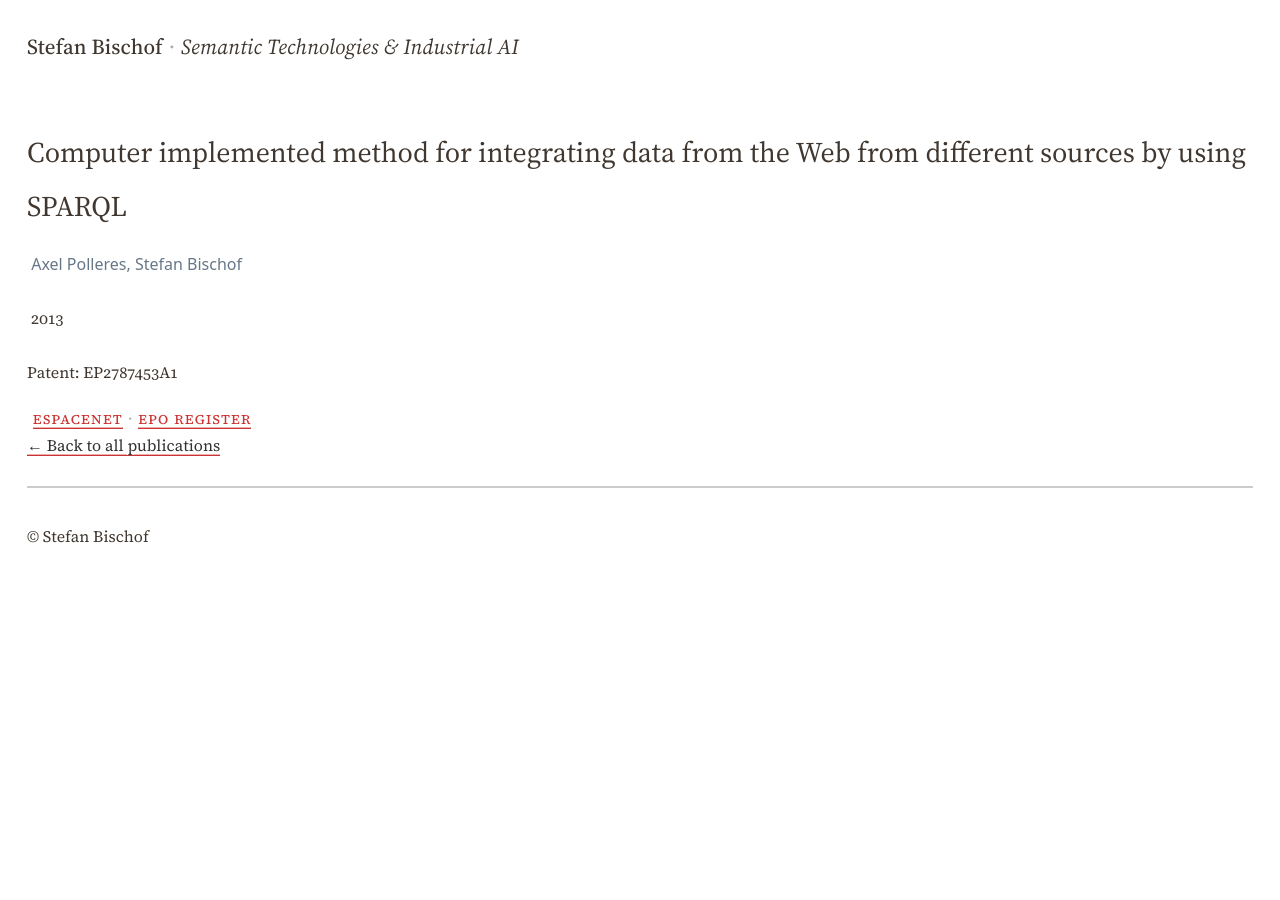
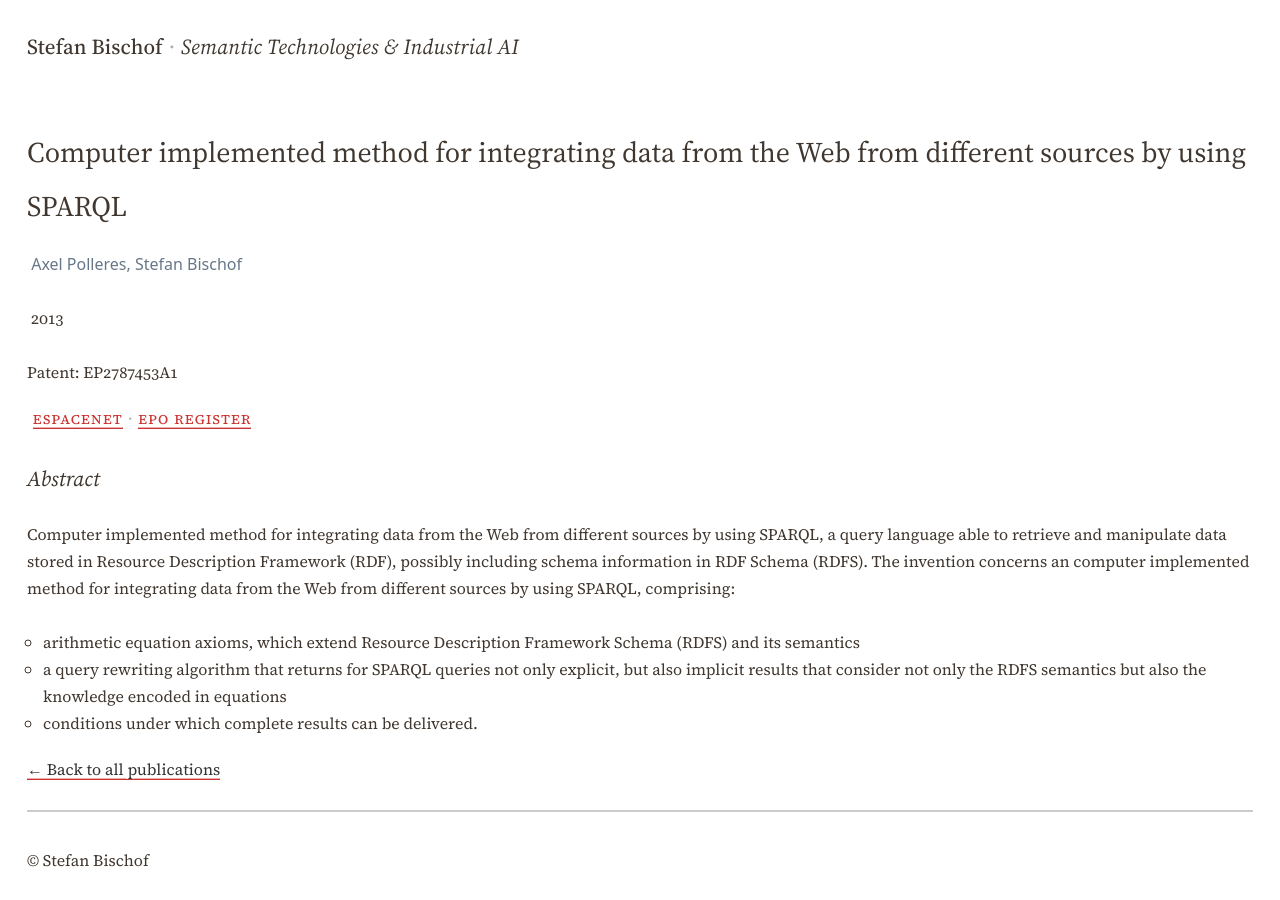
Before and after one commit to stefanbischof/stefanbischof.github.io, a Jekyll site: the page built from _publications/2013-patent-integrate-web-data-sparql.md, in a window 1280 px wide. Built offline with Jekyll 4.4.1, drawn with Linux system fonts in a browser that asks for light colours.

Commit message:
add abstracts to patents

```diff
--- a/_publications/2013-patent-integrate-web-data-sparql.md
+++ b/_publications/2013-patent-integrate-web-data-sparql.md
@@ -12,4 +12,9 @@ links:
     url: https://worldwide.espacenet.com/publicationDetails/biblio?FT=D&date=20141008&DB=EPODOC&locale=en_EP&CC=EP&NR=2787453A1&KC=A1
   - label: EPO Register
     url: https://register.epo.org/application?number=EP13162170
+abstract: |
+  Computer implemented method for integrating data from the Web from different sources by using SPARQL, a query language able to retrieve and manipulate data stored in Resource Description Framework (RDF), possibly including schema information in RDF Schema (RDFS). The invention concerns an computer implemented method for integrating data from the Web from different sources by using SPARQL, comprising:
+  - arithmetic equation axioms, which extend Resource Description Framework Schema (RDFS) and its semantics
+  - a query rewriting algorithm that returns for SPARQL queries not only explicit, but also implicit results that consider not only the RDFS semantics but also the knowledge encoded in equations
+  - conditions under which complete results can be delivered.
 ---
```
Also changed, not shown: _publications/2019-patent-automation-capabilities.md (+2 -0 lines), _publications/2023-patent-apply-new-services-building-control-system.md (+2 -0 lines).
